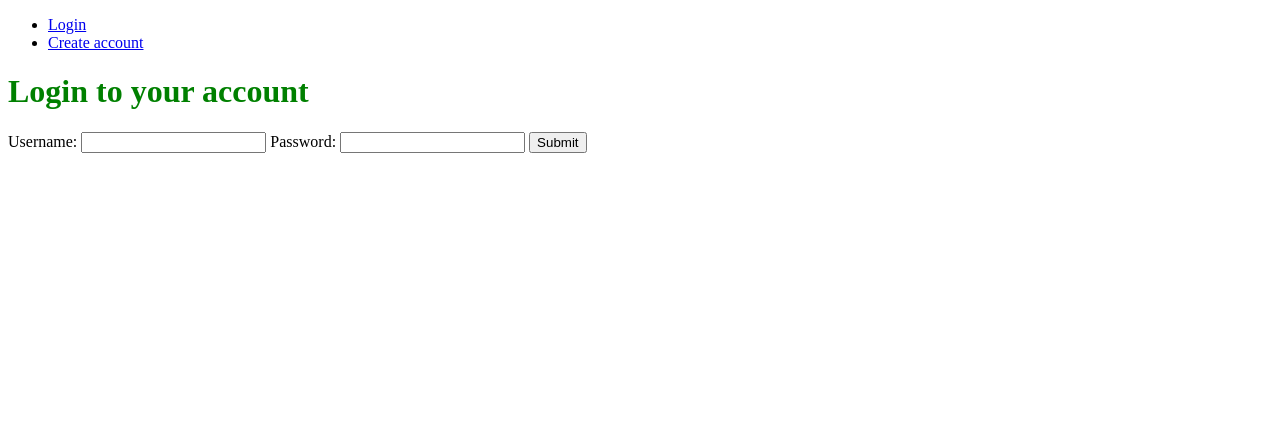
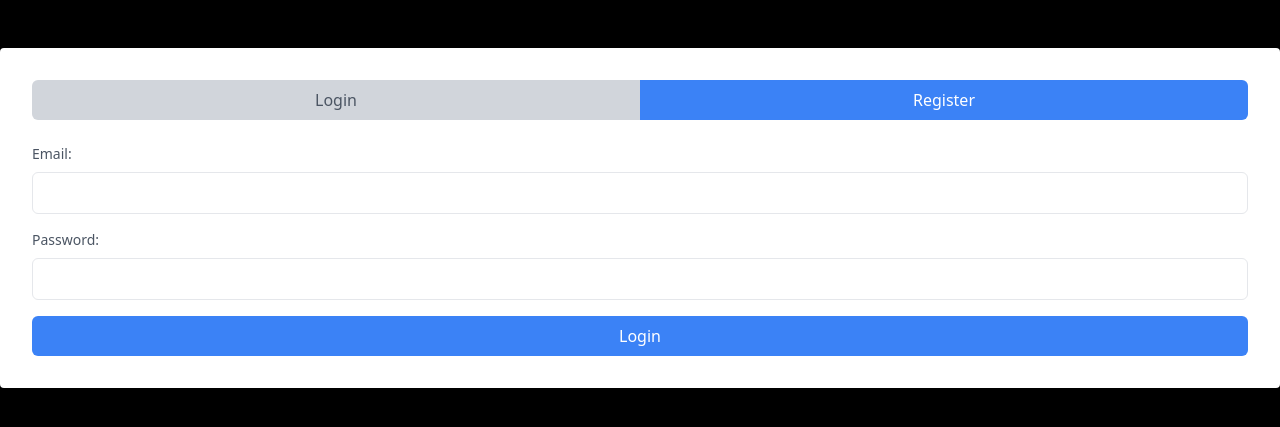
Before and after one commit to darlingson/malawi-recipes, a Flask app: page /login in a window 1280 px wide. Shown: the top 427 px of the page. Run offline with Flask 3, Linux system fonts and the light colour scheme; some web fonts are replaced.

Commit message:
added tabs for the login and registration forms

```diff
--- a/static/css/main.css
+++ b/static/css/main.css
@@ -815,6 +815,22 @@
   border-radius: 0.375rem;
 }
 
+.rounded-bl-md {
+  border-bottom-left-radius: 0.375rem;
+}
+
+.rounded-br-md {
+  border-bottom-right-radius: 0.375rem;
+}
+
+.rounded-tl-md {
+  border-top-left-radius: 0.375rem;
+}
+
+.rounded-tr-md {
+  border-top-right-radius: 0.375rem;
+}
+
 .border {
   border-width: 1px;
 }
@@ -859,6 +875,21 @@
   background-color: rgb(79 70 229 / var(--tw-bg-opacity));
 }
 
+.bg-blue-500 {
+  --tw-bg-opacity: 1;
+  background-color: rgb(59 130 246 / var(--tw-bg-opacity));
+}
+
+.bg-gray-300 {
+  --tw-bg-opacity: 1;
+  background-color: rgb(209 213 219 / var(--tw-bg-opacity));
+}
+
+.bg-white {
+  --tw-bg-opacity: 1;
+  background-color: rgb(255 255 255 / var(--tw-bg-opacity));
+}
+
 .bg-opacity-80 {
   --tw-bg-opacity: 0.8;
 }
@@ -873,6 +904,10 @@
 
 .p-3 {
   padding: 0.75rem;
+}
+
+.p-8 {
+  padding: 2rem;
 }
 
 .px-2 {
@@ -1042,6 +1077,11 @@
   color: rgb(255 255 255 / var(--tw-text-opacity));
 }
 
+.text-gray-600 {
+  --tw-text-opacity: 1;
+  color: rgb(75 85 99 / var(--tw-text-opacity));
+}
+
 .shadow-md {
   --tw-shadow: 0 4px 6px -1px rgb(0 0 0 / 0.1), 0 2px 4px -2px rgb(0 0 0 / 0.1);
   --tw-shadow-colored: 0 4px 6px -1px var(--tw-shadow-color), 0 2px 4px -2px var(--tw-shadow-color);
@@ -1067,6 +1107,11 @@
 .hover\:bg-indigo-500:hover {
   --tw-bg-opacity: 1;
   background-color: rgb(99 102 241 / var(--tw-bg-opacity));
+}
+
+.hover\:bg-blue-600:hover {
+  --tw-bg-opacity: 1;
+  background-color: rgb(37 99 235 / var(--tw-bg-opacity));
 }
 
 .hover\:text-gray-900:hover {
--- a/templates/authBase.html
+++ b/templates/authBase.html
@@ -10,12 +10,14 @@
 		color: green;
 		}
 	</style>
+    <link href="{{url_for('static',filename='css/main.css')}}" rel="stylesheet">
+    <link rel="stylesheet" href="https://rsms.me/inter/inter.css">
 </head>
-<body>
+<body class="bg-black border-gray-800">
 	<nav class="bg-black border-gray-800">
 	<ul>
 		<li><a href="/login">Login</a></li>
-		<li><a href="/register">Create account</a></li>
+		<li><a href="/register">Create your account</a></li>
 	</ul>
 	</nav>
     {% block content %} {% endblock %}
--- a/templates/login.html
+++ b/templates/login.html
@@ -1,13 +1,41 @@
 {% extends "authBase.html" %}
 
 {% block content %}
-	<h1>Login to your account</h1>
-	<form action="#" method="post">
-	<label for="username">Username:</label>
-	<input type="text" name="username" />
-	<label for="password">Password:</label>
-	<input type="password" name="password" />
-	<button type="submit">Submit</button>
-	</form>
+<div class="bg-white p-8 rounded shadow-md form-container">
+    <div class="mb-6">
+        <div class="flex">
+            <a href="/login" class="flex-1 py-2 px-4 text-center bg-gray-300 text-gray-600 rounded-tl-md rounded-bl-md">Login</a>
+            <a href="/register" class="flex-1 py-2 px-4 text-center bg-blue-500 text-white  rounded-tr-md rounded-br-md">Register</a>
+        </div>
+    </div>
+
+    <!-- Login Form -->
+    <form action="#" method="post">
+        <!-- Your login form fields go here -->
+        <div class="mb-4">
+            <label for="email" class="block text-gray-600 text-sm font-medium mb-2">Email:</label>
+            <input type="email" id="email" name="email" class="w-full px-3 py-2 border rounded-md">
+        </div>
+        <div class="mb-4">
+            <label for="password" class="block text-gray-600 text-sm font-medium mb-2">Password:</label>
+            <input type="password" id="password" name="password" class="w-full px-3 py-2 border rounded-md">
+        </div>
+        <button type="submit" class="w-full bg-blue-500 text-white py-2 rounded-md hover:bg-blue-600">Login</button>
+    </form>
+
+    <!-- Registration Form (hidden by default) -->
+    <form action="#" method="post" class="hidden">
+        <!-- Your registration form fields go here -->
+        <div class="mb-4">
+            <label for="newEmail" class="block text-gray-600 text-sm font-medium mb-2">New Email:</label>
+            <input type="email" id="newEmail" name="newEmail" class="w-full px-3 py-2 border rounded-md">
+        </div>
+        <div class="mb-4">
+            <label for="newPassword" class="block text-gray-600 text-sm font-medium mb-2">New Password:</label>
+            <input type="password" id="newPassword" name="newPassword" class="w-full px-3 py-2 border rounded-md">
+        </div>
+        <button type="submit" class="w-full bg-blue-500 text-white py-2 rounded-md hover:bg-blue-600">Register</button>
+    </form>
+</div>
 
 {% endblock %}
```
Also changed, not shown: templates/sign_up.html (+35 -8 lines).
